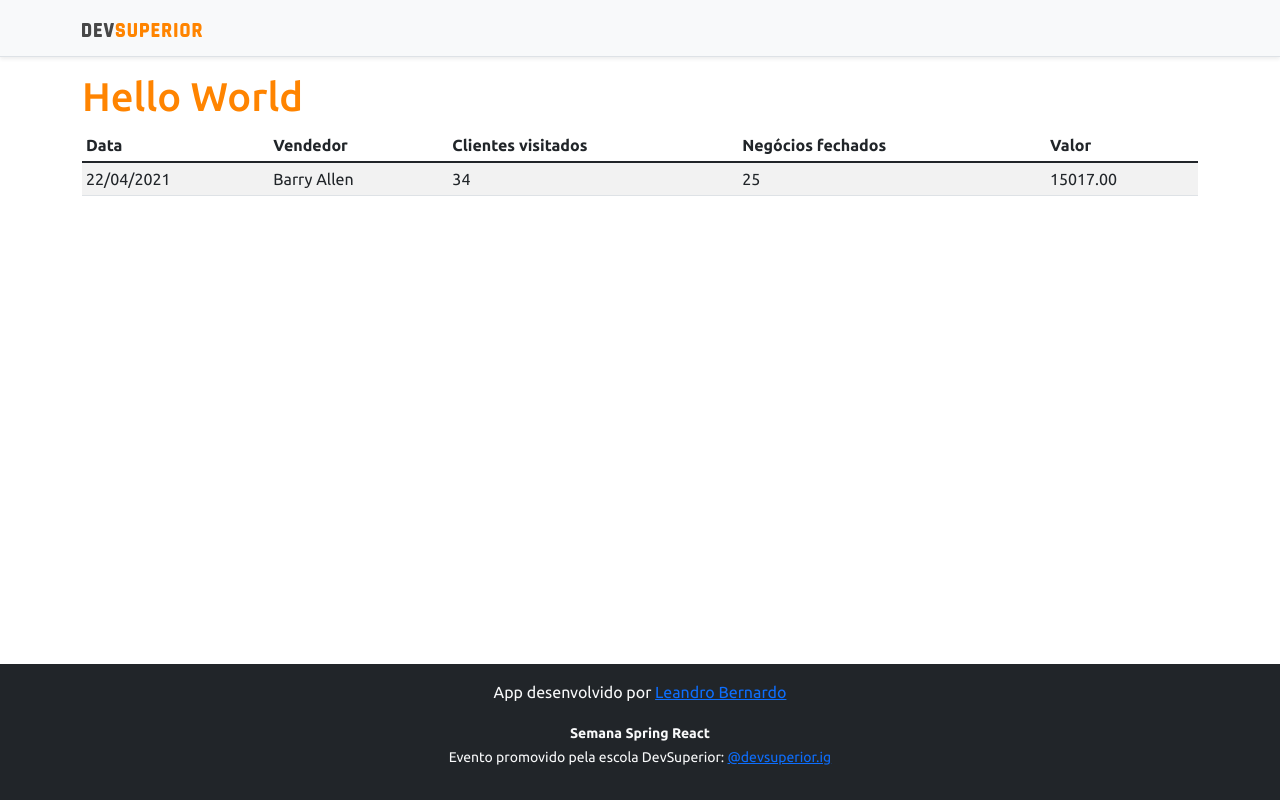
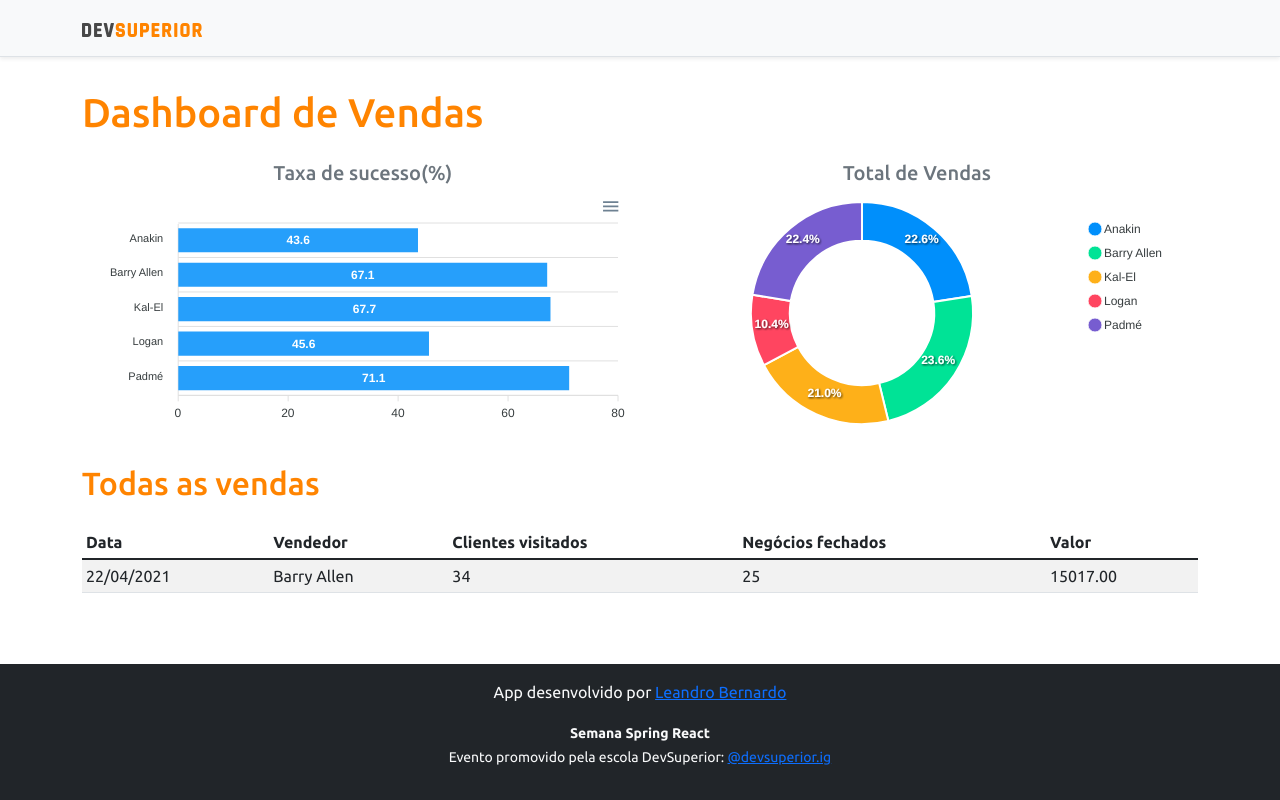
Before and after one commit to LeandroBernardo/projeto-sds3, a React (Create React App) app in the folder frontend/: page / in a window 1280 px wide. Built offline with nearby package versions, Linux system fonts and the light colour scheme.

Commit message:
static charts

```diff
--- a/frontend/package.json
+++ b/frontend/package.json
@@ -11,8 +11,10 @@
     "@types/node": "^12.0.0",
     "@types/react": "^17.0.0",
     "@types/react-dom": "^17.0.0",
+    "apexcharts": "^3.29.0",
     "bootstrap": "^5.1.3",
     "react": "^17.0.2",
+    "react-apexcharts": "^1.3.9",
     "react-dom": "^17.0.2",
     "react-scripts": "4.0.3",
     "typescript": "^4.1.2",
--- a/frontend/src/App.tsx
+++ b/frontend/src/App.tsx
@@ -1,14 +1,31 @@
 import NavBar from "components/NavBar";
 import Footer from "components/Footer";
 import DataTable from "components/DataTable";
-
+import BarChart from "components/BarChart";
+import DonutChart from "components/DonutChart";
 
 const App = () => {
   return (
     <>
       <NavBar />
       <div className='container'>
-        <h1 className="text-primary">Hello World</h1>
+        <h1 className="text-primary py-3">Dashboard de Vendas</h1>
+
+        <div className='row px-3'>
+          <div className='col-sm-6'>
+            <h5 className='text-center text-secondary'>Taxa de sucesso(%)</h5>
+            <BarChart />
+          </div>
+          <div className='col-sm-6'>
+            <h5 className='text-center text-secondary'>Total de Vendas</h5>
+            <DonutChart />
+          </div>
+        </div>
+
+        <div className='py-3'>
+          <h2 className='text-primary'>Todas as vendas</h2>
+        </div>
+
         <DataTable />
       </div>
       <Footer />
--- /dev/null
+++ b/frontend/src/components/BarChart/index.tsx
@@ -0,0 +1,35 @@
+import Chart from 'react-apexcharts';
+
+const BarChart = () => {
+    const options = {
+        plotOptions: {
+            bar: {
+                horizontal: true,
+            }
+        },
+    };
+
+    const mockData = {
+        labels: {
+            categories: ['Anakin', 'Barry Allen', 'Kal-El', 'Logan', 'Padmé']
+        },
+        series: [
+            {
+                name: "% Sucesso",
+                data: [43.6, 67.1, 67.7, 45.6, 71.1]
+            }
+        ]
+    };
+
+    return (
+        <Chart
+            options={{ ...options, xaxis: mockData.labels }}
+            series={mockData.series}
+            type="bar"
+            height="240"
+        />
+    )
+
+}
+
+export default BarChart
--- /dev/null
+++ b/frontend/src/components/DonutChart/index.tsx
@@ -0,0 +1,25 @@
+import Chart from 'react-apexcharts';
+
+const DonutChart = () => {
+    const mockData = {
+        series: [477138, 499928, 444867, 220426, 473088],
+        labels: ['Anakin', 'Barry Allen', 'Kal-El', 'Logan', 'Padmé']
+    }
+
+    const options = {
+        legend: {
+            show: true
+        }
+    }
+
+    return (
+        <Chart
+            options={{ ...options, labels: mockData.labels }}
+            series={mockData.series}
+            type="donut"
+            height="240"
+        />
+    )
+}
+
+export default DonutChart;
```
Also changed, not shown: 1 other file (tests, documents, lock files or other folders).
